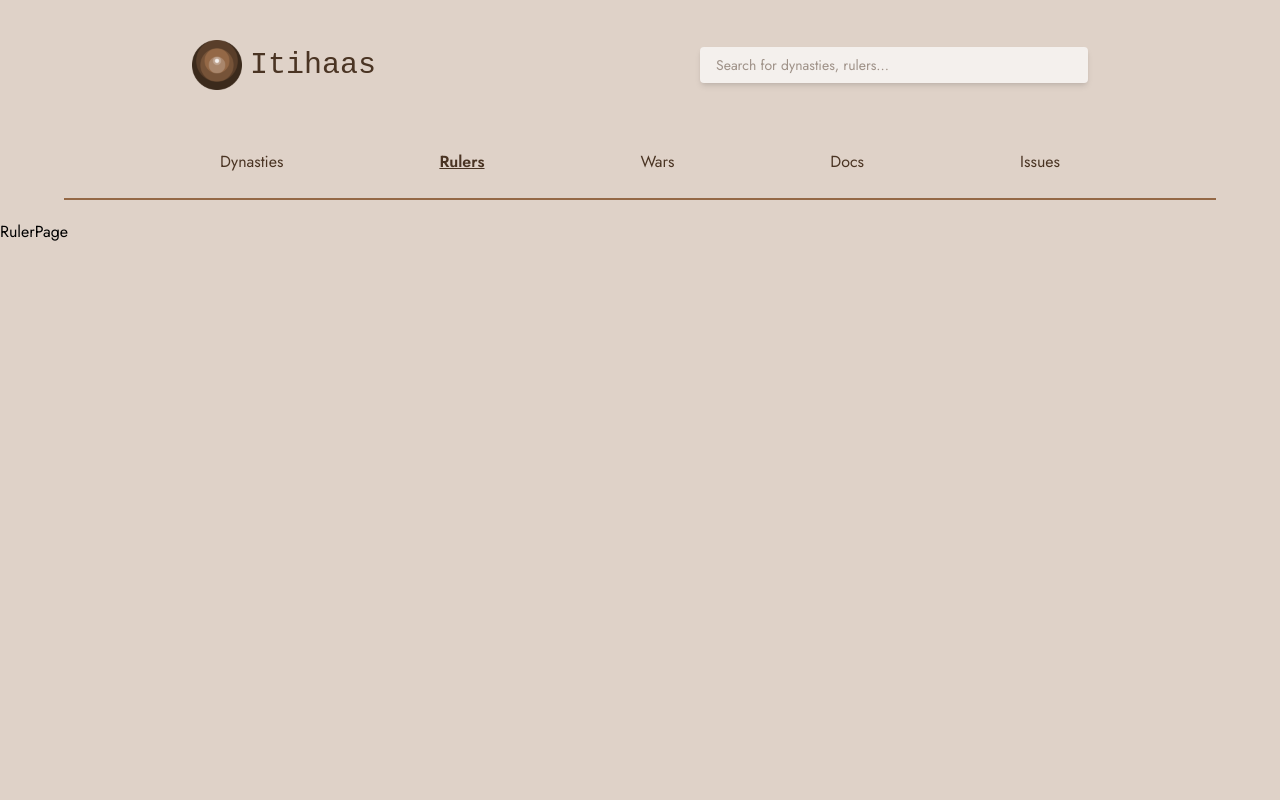
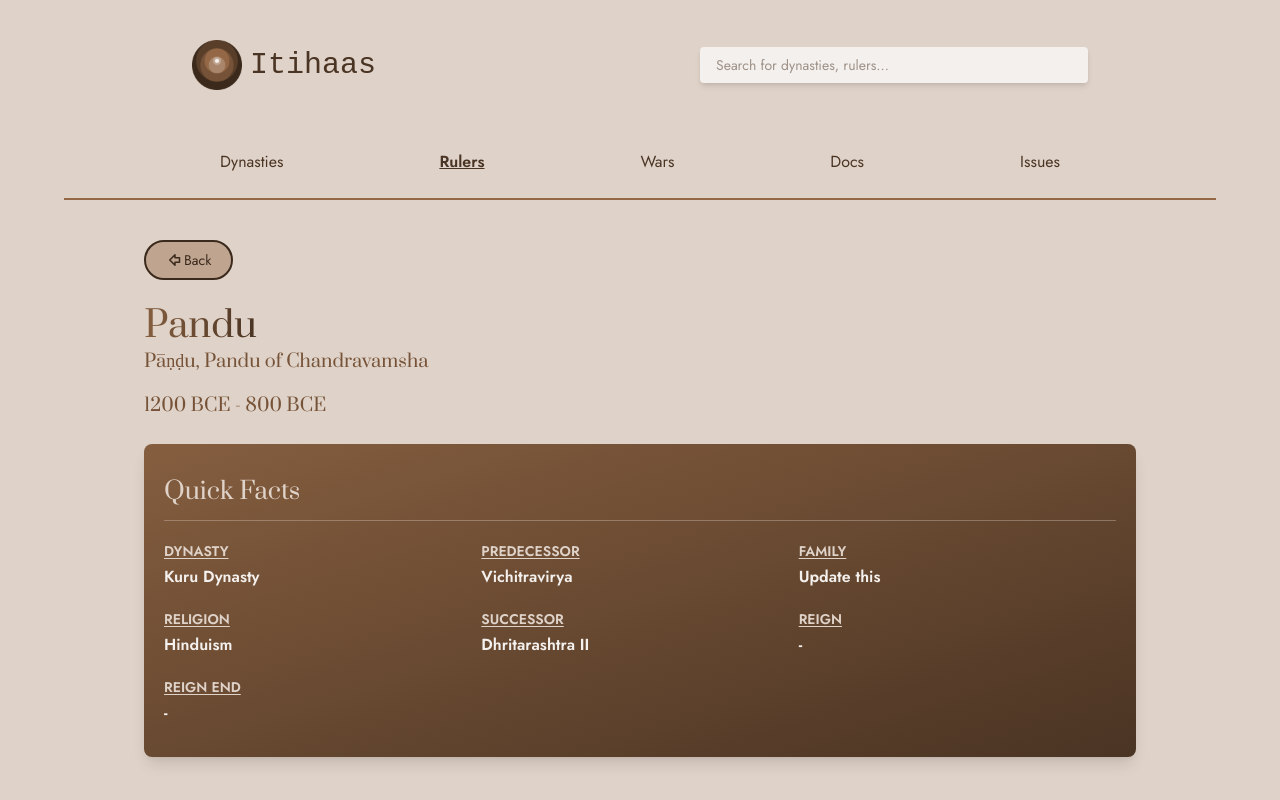
Before and after one commit to sunillshastry/itihaas-client, a React (Vite) app: page /rulers/1 in a window 1280 px wide. Built offline with nearby package versions, Linux system fonts and the light colour scheme; no server answers; a web font is replaced by a local one.

Commit message:
Setup header content and basic QuickFacts component in RulerPage page component

```diff
--- a/src/pages/RulerPage.jsx
+++ b/src/pages/RulerPage.jsx
@@ -1,12 +1,32 @@
+import BackButton from '../components/BackButton';
+import MainContainer from '../components/MainContainer';
 import Navbar from '../components/Navbar';
+import PrimaryHeader from '../components/PrimaryHeader';
+import QuickFacts from '../components/QuickFacts';
+import RulerQuickFieldsContainer from '../components/RulerQuickFieldsContainer';
+import SecondaryHeader from '../components/SecondaryHeader';
 
 function RulerPage() {
 	return (
 		<>
 			<Navbar />
-			<main>
-				<h1>RulerPage</h1>
-			</main>
+			<MainContainer>
+				<>
+					<div>
+						<BackButton />
+						<PrimaryHeader>Pandu</PrimaryHeader>
+
+						<SecondaryHeader>Pāṇḍu, Pandu of Chandravamsha</SecondaryHeader>
+						<SecondaryHeader className="mt-4">
+							1200 BCE - 800 BCE
+						</SecondaryHeader>
+					</div>
+
+					<QuickFacts>
+						<RulerQuickFieldsContainer />
+					</QuickFacts>
+				</>
+			</MainContainer>
 		</>
 	);
 }
```
